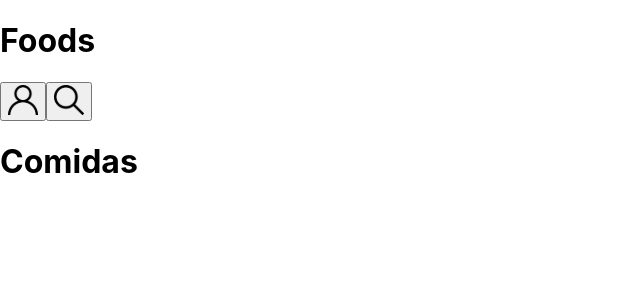
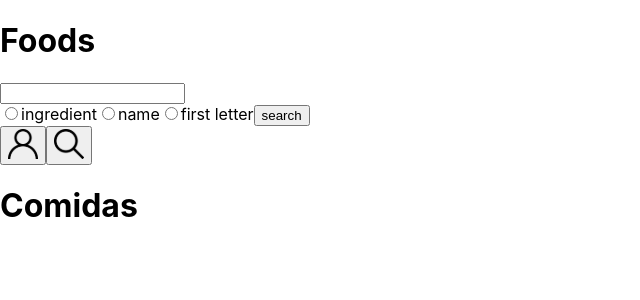
Before and after one commit to AelidaGois/Projeto_Recipes_App_utilizando_React_Context, a React (Create React App) app: page /foods in a window 1280 px wide. Shown: the top 300 px of the page, without its empty margins (0-640 px from the left). Built offline with nearby package versions, Linux system fonts and the light colour scheme.

Commit message:
resolve conflitos da branch req10

```diff
--- a/src/components/Header.jsx
+++ b/src/components/Header.jsx
@@ -4,6 +4,7 @@ import { useHistory } from 'react-router-dom';
 
 import profileIcon from '../images/profileIcon.svg';
 import searchIcon from '../images/searchIcon.svg';
+import SearchBar from './SearchBar';
 
 function Header(props) {
   const [searchBar, setSearchBar] = useState(false);
@@ -25,6 +26,7 @@ function Header(props) {
   return (
     <div>
       <h1 data-testid="page-title">{ title }</h1>
+      <SearchBar />
       <button type="button" onClick={ userRedirectPage }>
         <img src={ profileIcon } alt="profileIcon" data-testid="profile-top-btn" />
       </button>
--- a/src/components/SearchBar.jsx
+++ b/src/components/SearchBar.jsx
@@ -2,7 +2,48 @@ import React from 'react';
 
 function SearchBar() {
   return (
-    <div>Pesquisa</div>
+    <div>
+      <form>
+        <label htmlFor="search">
+          <input
+            data-testid="search-input"
+            id="search"
+            type="text"
+          />
+        </label>
+        <br />
+        <label htmlFor="ingredient-search-radio">
+          <input
+            name="radio"
+            type="radio"
+            data-testid="ingredient-search-radio"
+          />
+          ingredient
+        </label>
+        <label htmlFor="name-search-radio">
+          <input
+            name="radio"
+            type="radio"
+            data-testid="name-search-radio"
+          />
+          name
+        </label>
+        <label htmlFor="first-letter-search-radio">
+          <input
+            name="radio"
+            type="radio"
+            data-testid="first-letter-search-radio"
+          />
+          first letter
+        </label>
+        <button
+          data-testid="exec-search-btn"
+          type="submit"
+        >
+          search
+        </button>
+      </form>
+    </div>
   );
 }
 
```
